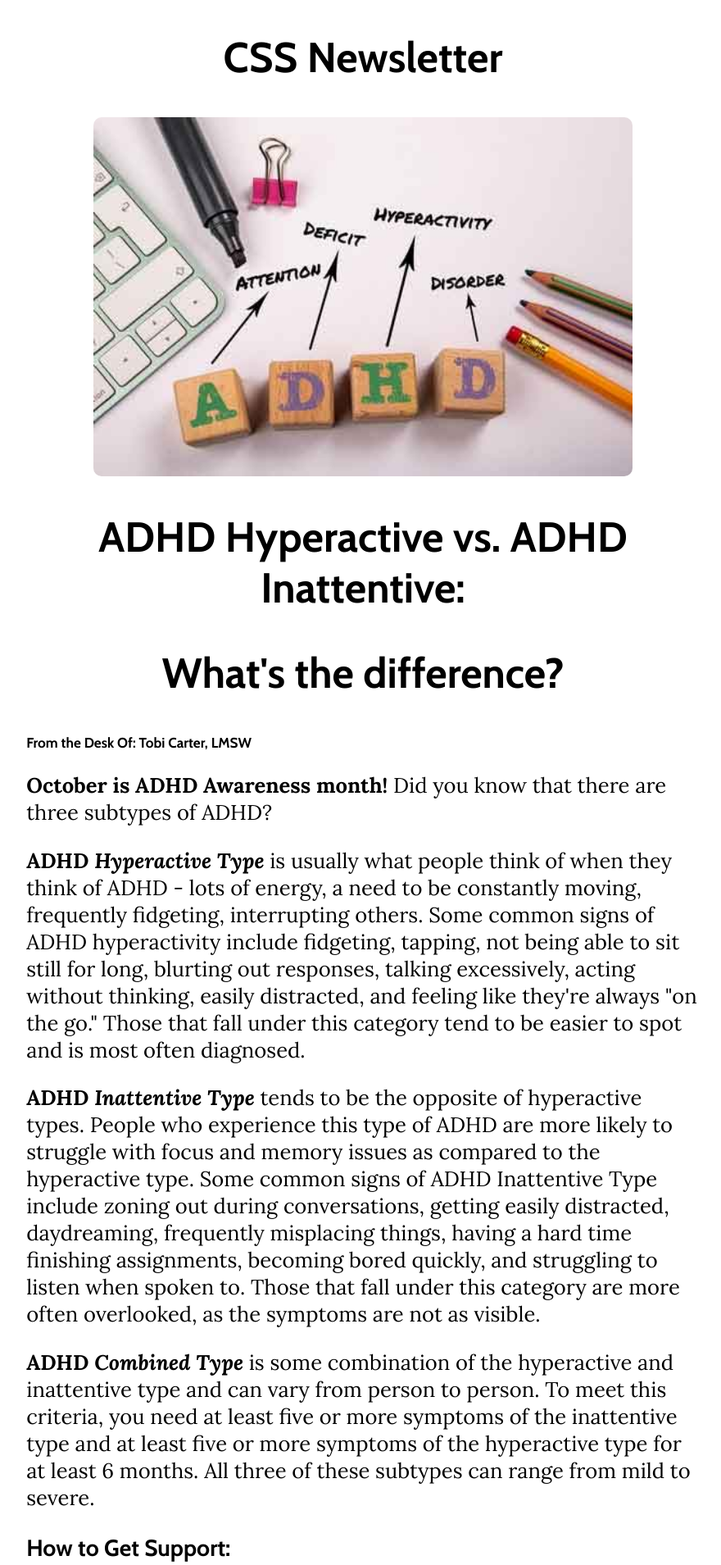
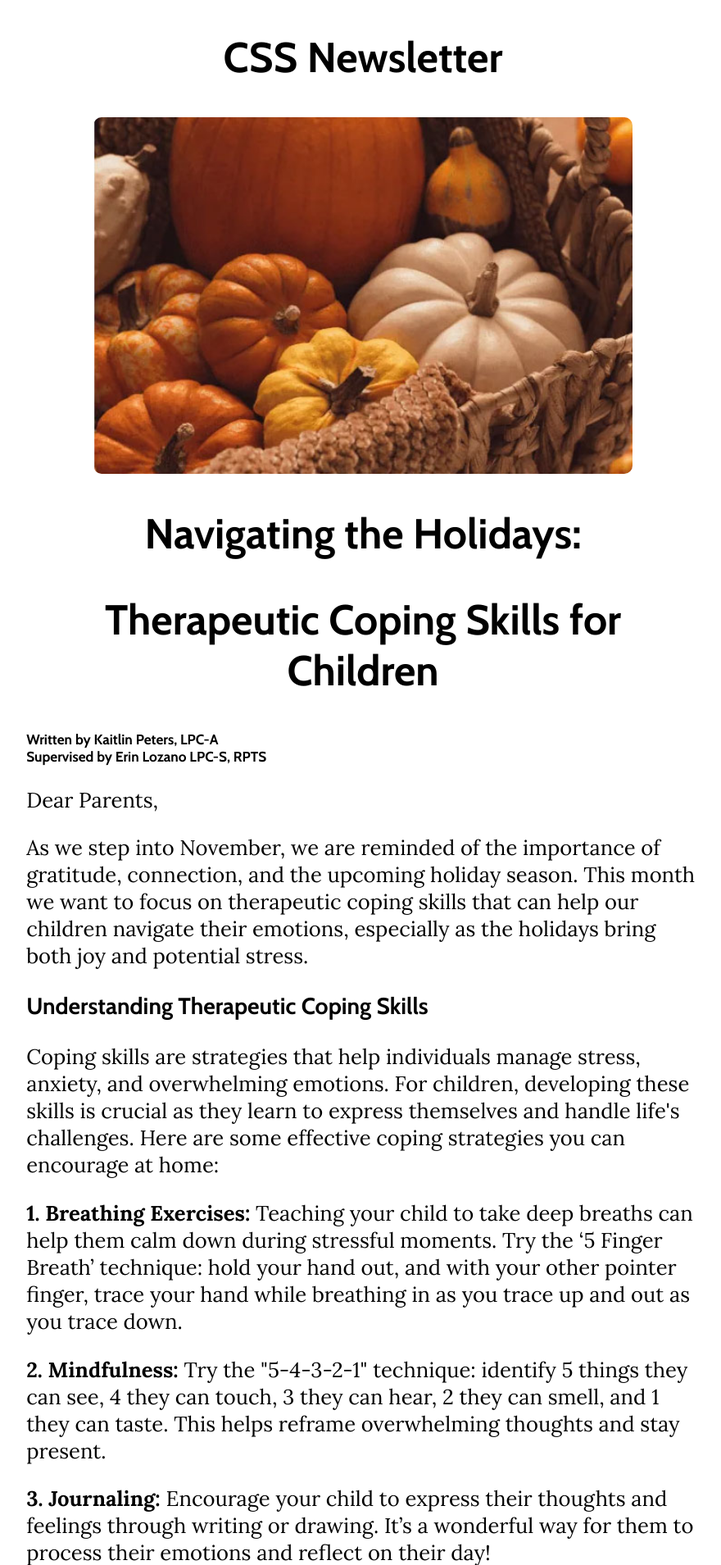
Before and after one commit to boonewh/css-website, a CodeIgniter app: page /database/newsletter in a window 1280 px wide. Shown: the part 204-2113 px from the top of the page at 82% size, without its empty margins (197-1077 px from the left). Run offline with CodeIgniter, Linux system fonts and the light colour scheme.

Commit message:
Nov 24 newletter

```diff
--- a/application/controllers/Pages.php
+++ b/application/controllers/Pages.php
@@ -121,6 +121,12 @@ class Pages extends CI_Controller {
                 'canonical' => '<link rel="canonical" href="https://cssdallas.com/article4" />',
         ];
 
+        private $article5Data = [
+                'title' => "CSS Newsletter Article 5",
+                'description' => "ADHD Awareness month. Did you know that there are three subtypes of ADHD?",
+                'canonical' => '<link rel="canonical" href="https://cssdallas.com/article5" />',
+        ];
+
         public function view($page = 'home')
         {
 
@@ -171,6 +177,8 @@ class Pages extends CI_Controller {
                         $data = $this->article3Data;
                 } else if ($page === 'article4') {
                         $data = $this->article4Data;
+                } else if ($page === 'article5') {
+                        $data = $this->article5Data;
                 } else {
                         show_404();
                 }
--- a/application/views/pages/newsletter.php
+++ b/application/views/pages/newsletter.php
@@ -1,23 +1,48 @@
         <main>
             <article>
                 <h1>CSS Newsletter</h1>
-                <img src="assets/images/contact1009.jpg" alt="ADHD Awareness">
-                <h1>ADHD Hyperactive vs. ADHD Inattentive:</h1>
-                <h1>What's the difference?</h1>
+                <img src="assets/images/contact1115.jpg" alt="ADHD Awareness">
+                <h1>Navigating the Holidays:</h1>
+                <h1>Therapeutic Coping Skills for Children</h1>
 
-                <h6>From the Desk Of: Tobi Carter, LMSW</h6>
-                <p><b>October is ADHD Awareness month!</b> Did you know that there are three subtypes of ADHD?</p>
+                <h6>Written by Kaitlin Peters, LPC-A</h6>
+                <h6>Supervised by Erin Lozano LPC-S, RPTS</h6>
+                <p>Dear Parents,</p>
+                <p>As we step into November, we are reminded of the importance of gratitude, connection, and the upcoming holiday season. This month we want to focus on therapeutic coping skills that can help our children navigate their emotions, especially as the holidays bring both joy and potential stress.</p>
 
-                <p><b>ADHD <i>Hyperactive Type</i></b> is usually what people think of when they think of ADHD - lots of energy, a need to be constantly moving, frequently fidgeting, interrupting others. Some common signs of ADHD hyperactivity include fidgeting, tapping, not being able to sit still for long, blurting out responses, talking excessively, acting without thinking, easily distracted, and feeling like they're always "on the go." Those that fall under this category tend to be easier to spot and is most often diagnosed.</p>
+                <h3>Understanding Therapeutic Coping Skills</h3>
+                <p>Coping skills are strategies that help individuals manage stress, anxiety, and overwhelming emotions. For children, developing these skills is crucial as they learn to express themselves and handle life's challenges. Here are some effective coping strategies you can encourage at home:</p>
 
-                <p><b>ADHD <i>Inattentive Type</i></b> tends to be the opposite of hyperactive types. People who experience this type of ADHD are more likely to struggle with focus and memory issues as compared to the hyperactive type. Some common signs of ADHD Inattentive Type include zoning out during conversations, getting easily distracted, daydreaming, frequently misplacing things, having a hard time finishing assignments, becoming bored quickly, and struggling to listen when spoken to. Those that fall under this category are more often overlooked, as the symptoms are not as visible.</p>
+                <p><strong>1. Breathing Exercises:</strong> Teaching your child to take deep breaths can help them calm down during stressful moments. Try the ‘5 Finger Breath’ technique: hold your hand out, and with your other pointer finger, trace your hand while breathing in as you trace up and out as you trace down.</p>
 
-                <p><b>ADHD <i>Combined Type</i></b> is some combination of the hyperactive and inattentive type and can vary from person to person. To meet this criteria, you need at least five or more symptoms of the inattentive type and at least five or more symptoms of the hyperactive type for at least 6 months. All three of these subtypes can range from mild to severe.</p>
+                <p><strong>2. Mindfulness:</strong> Try the "5-4-3-2-1" technique: identify 5 things they can see, 4 they can touch, 3 they can hear, 2 they can smell, and 1 they can taste. This helps reframe overwhelming thoughts and stay present.</p>
 
-                <h3>How to Get Support:</h3>
-                <p>If these symptoms sound familiar to yourself or resemble your child, there are plenty of ways to get support. Children and adults who experience ADHD are able to thrive and live a balanced life with the right tools, such as therapy, coaching, or medication. ADHD affects everyone differently, but it is possible to manage symptoms and improve your quality of living. If you're curious about ADHD or want to talk about treatment options for yourself or your child, please reach out to 972-404-3001 to discuss further options. Our therapists specialize in working with individuals who have ADHD by providing them strategies that make daily life a little easier and a little more organized.</p>
+                <p><strong>3. Journaling:</strong> Encourage your child to express their thoughts and feelings through writing or drawing. It’s a wonderful way for them to process their emotions and reflect on their day!</p>
 
+                <p><strong>4. Physical Activity:</strong> Activities like dancing, sports, or a walk can reduce stress and improve mood.</p>
 
+                <p><strong>5. Creative Outlets:</strong> Encourage art, music, or crafting to provide therapeutic expression for children.</p>
+
+                <p><strong>6. Routine and Structure:</strong> Maintain consistent routines for meals and bedtimes, especially during the holiday season, to create a sense of security.</p>
+
+                <h3>Preparing for the Holidays</h3>
+                <p>The holiday season can be a whirlwind of excitement and stress! Here are some tips to help your child cope with the changes and emotions that may arise:</p>
+
+                <p><strong>Set Realistic Expectations:</strong> Discuss fun activities planned but acknowledge that it can be overwhelming at times.</p>
+
+                <p><strong>Encourage Gratitude:</strong> Create a gratitude jar where your child writes down something they are thankful for daily and review them together.</p>
+
+                <p><strong>Create Family Traditions:</strong> Establish traditions like baking cookies, decorating, or watching holiday movies to enhance bonding.</p>
+
+                <p><strong>Talk About Feelings:</strong> Encourage open conversations about emotions and reassure your child that it’s okay to feel mixed emotions.</p>
+
+                <p><strong>Plan for Downtime:</strong> Ensure there’s time for relaxation amidst festivities to help your child unwind and recharge.</p>
+
+                <p>As we embrace the spirit of the season, let’s equip our children with the tools they need to cope with their emotions effectively. By fostering a supportive environment and encouraging healthy coping strategies, we can help them navigate the joys and challenges of the holidays!</p>
+
+                <p class="sign1">Warm Regards,</p>
+                <p class="sign2">The Center for Social Success</p>
+                <br>
                 <p>Call for more information or to schedule an appointment at (972)404-3001.</p>
             </article>
             <div class="past-blog">
@@ -26,5 +51,6 @@
                 <a href="/article2"><img src="assets/images/contact0124link.jpg" alt="Article 2 Link"></a>
                 <a href="/article3"><img src="assets/images/contact0408link.jpg" alt="Article 3 Link"></a>
                 <a href="/article4"><img src="assets/images/contact0822link.jpg" alt="Article 4 Link"></a>
+                <a href="/article5"><img src="assets/images/contact1009link.jpg" alt="Article 5 Link"></a>
             </div>
         </main>
--- a/assets/css/main.css
+++ b/assets/css/main.css
@@ -403,6 +403,16 @@ article h6 {
 	height: auto; /* Maintain aspect ratio */
 	margin: 0 10px; /* Add margin to keep space between images and other elements */
 	border-radius: 10px;
+}
+
+.sign1 {
+	margin-bottom: 0;
+	padding-bottom: 0;
+}
+
+.sign2 {
+	margin-top: 0;
+	padding-top: 0;
 }
 
 /* Schedule Styles */
```
Also changed, not shown: application/views/pages/article5.php (added, +23 -0 lines), assets/images/Screenshot 2024-11-14 235439.png (added), assets/images/contact1009link.jpg (added), assets/images/contact1115.jpg (added).
